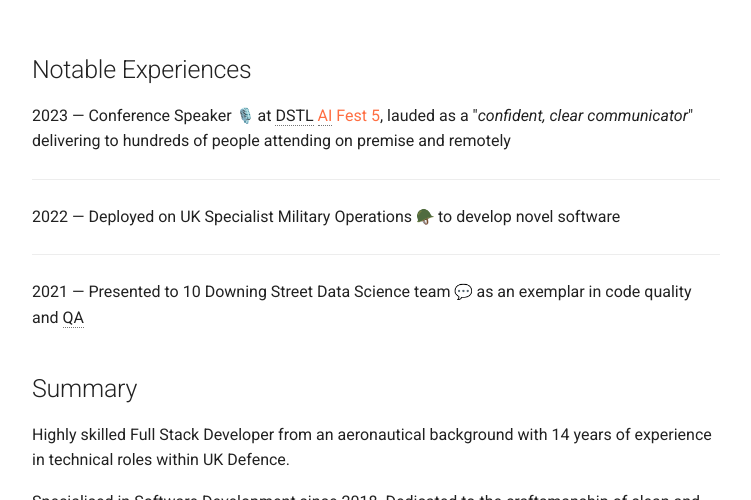
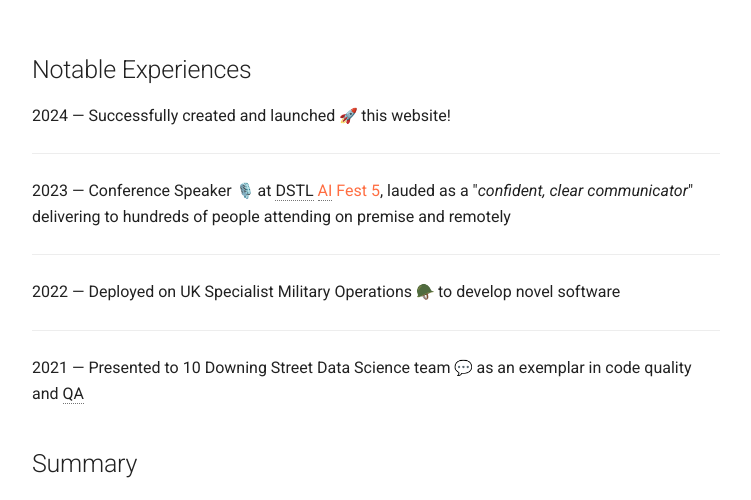
Before and after one commit to simplytim42/simplytim42.github.io, an MkDocs documentation site: the page built from docs/index.md, in a window 1280 px wide and 900 px high, cut to the strip 400-900 px from the top of the window. Shown: the whole strip, without its empty margins (264-1015 px from the left). Built offline with MkDocs 1.6.1 and Material for MkDocs 9.7.7, drawn with Linux system fonts in a browser that asks for light colours; emoji names are drawn with the system emoji font.

Commit message:
update notable experiences to include the launch of this site

```diff
--- a/docs/index.md
+++ b/docs/index.md
@@ -11,6 +11,10 @@ hide:
 
 
 ## Notable Experiences
+2024 — Successfully created and launched :rocket: this website!
+
+---
+
 2023 — Conference Speaker :microphone2: at DSTL [AI Fest 5](https://aifest.online-event.co/registration/ai-fest-2), lauded as a "_confident, clear communicator_" delivering to hundreds of people attending on premise and remotely
 
 ---
```
